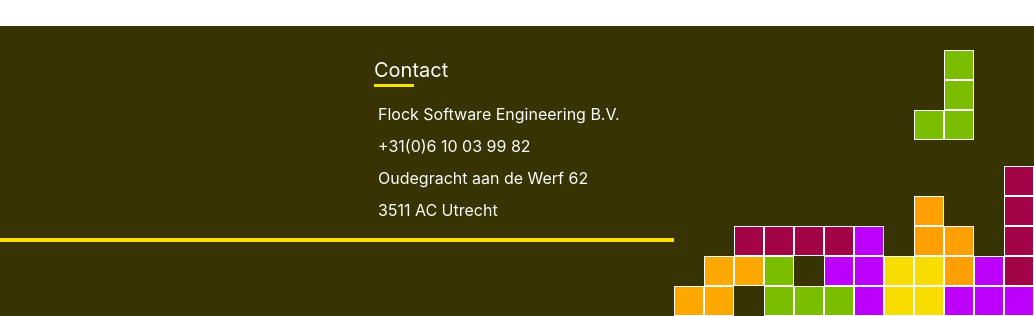
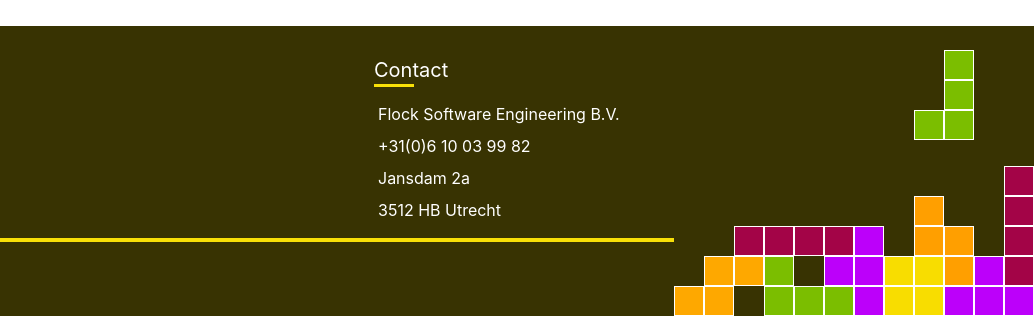
Before and after one commit to tkgroot/flock-community-website, a Gatsby site: page / in a window 1280 px wide. Shown: the part 5579-5895 px from the top of the page, 246-1280 px from the left. Built offline with nearby package versions, Linux system fonts and the light colour scheme; Gatsby itself is replaced by a stand-in of ours.

Commit message:
fix: flock address
- change the address to the new flock.home

Signed-off-by: Tobias Kuppens Groot <tkuppensgroo@uos.de>

```diff
--- a/src/components/footer/footer.component.js
+++ b/src/components/footer/footer.component.js
@@ -40,8 +40,8 @@
             <ul>
               <li>Flock Software Engineering B.V.</li>
               <li>+31(0)6 10 03 99 82</li>
-              <li>Oudegracht aan de Werf 62</li>
-              <li>3511 AC Utrecht</li>
+              <li>Jansdam 2a</li>
+              <li>3512 HB Utrecht</li>
             </ul>
           </div>
         </div>
```
